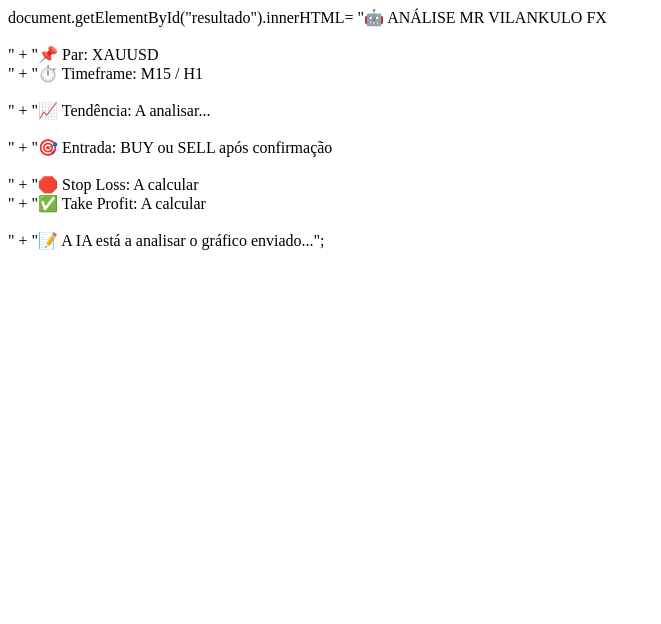
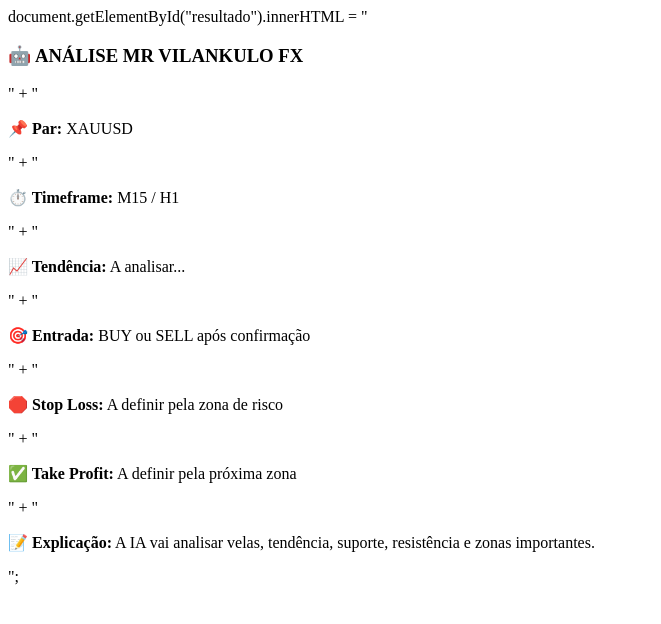
Before and after one commit to MrVilankulo-FX/Mrvilankulo-FX, a plain HTML site: page index.html in a window 1280 px wide. Shown: the whole page, without its empty margins (0-661 px from the left). Drawn offline with Linux system fonts and the light colour scheme.

Commit message:
Melhorar resultado da análise IA

```diff
--- a/index.html
+++ b/index.html
@@ -1,10 +1,9 @@
-document.getElementById("resultado").innerHTML=
-
-"🤖 ANÁLISE MR VILANKULO FX<br><br>" +
-"📌 Par: XAUUSD<br>" +
-"⏱️ Timeframe: M15 / H1<br><br>" +
-"📈 Tendência: A analisar...<br><br>" +
-"🎯 Entrada: BUY ou SELL após confirmação<br><br>" +
-"🛑 Stop Loss: A calcular<br>" +
-"✅ Take Profit: A calcular<br><br>" +
-"📝 A IA está a analisar o gráfico enviado...";
+document.getElementById("resultado").innerHTML =
+"<h3>🤖 ANÁLISE MR VILANKULO FX</h3>" +
+"<p><b>📌 Par:</b> XAUUSD</p>" +
+"<p><b>⏱️ Timeframe:</b> M15 / H1</p>" +
+"<p><b>📈 Tendência:</b> A analisar...</p>" +
+"<p><b>🎯 Entrada:</b> BUY ou SELL após confirmação</p>" +
+"<p><b>🛑 Stop Loss:</b> A definir pela zona de risco</p>" +
+"<p><b>✅ Take Profit:</b> A definir pela próxima zona</p>" +
+"<p><b>📝 Explicação:</b> A IA vai analisar velas, tendência, suporte, resistência e zonas importantes.</p>";
```
